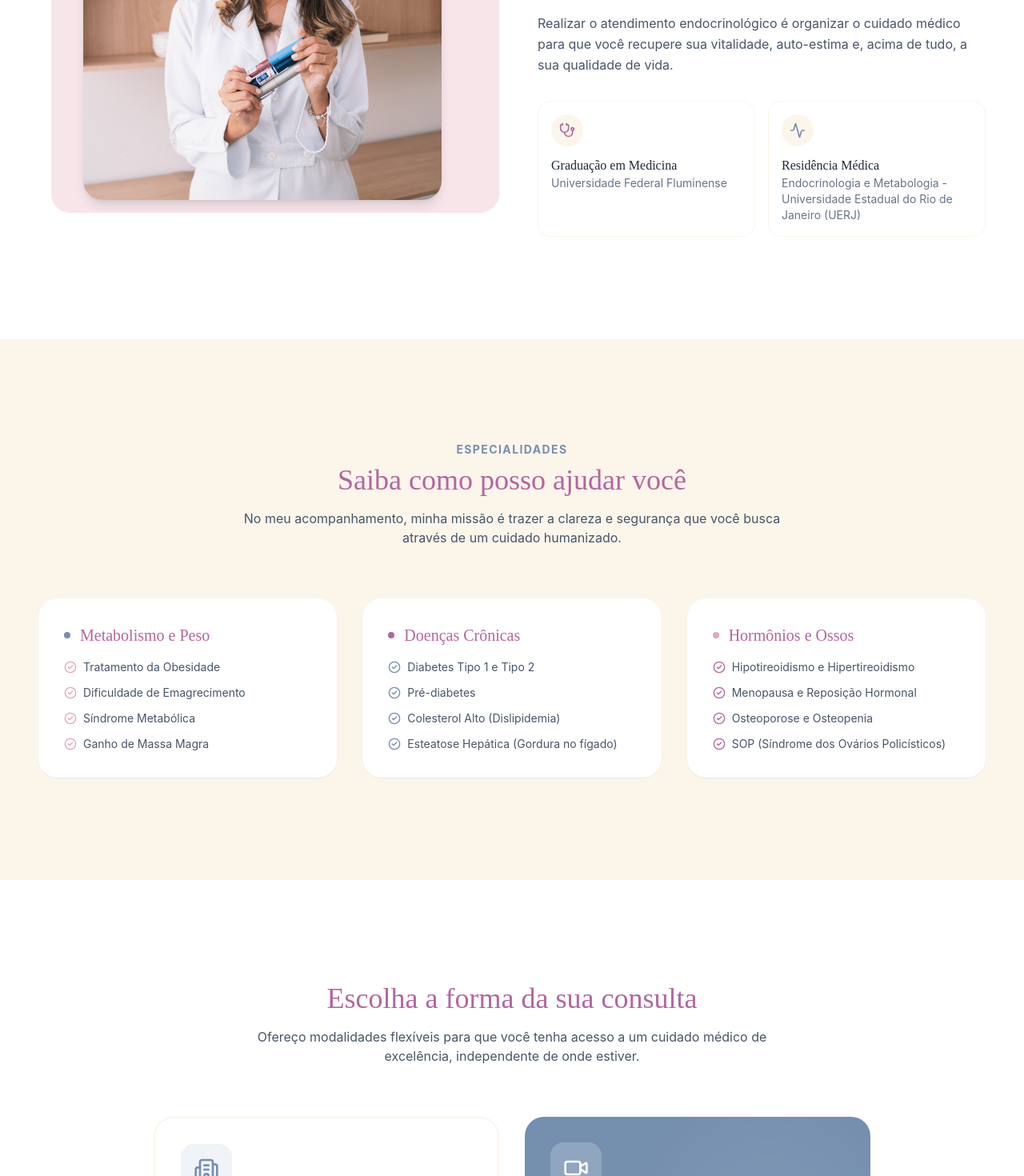
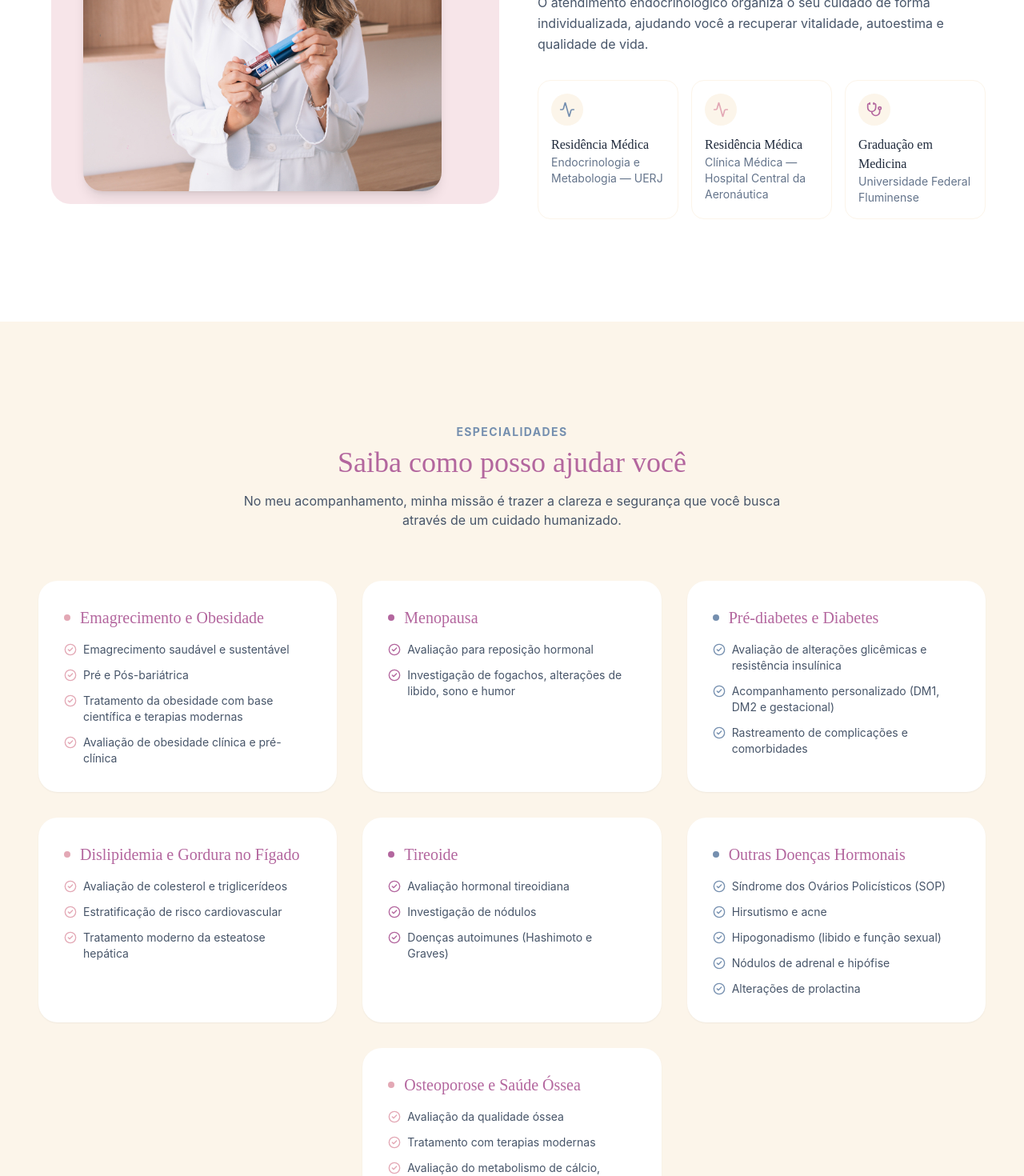
Before and after one commit to julianapereiradev/projeto-camila-barcelos, a React (Vite) app: page / in a window 1280 px wide. Shown: the part 1180-2650 px from the top of the page at 80% size. Built offline with nearby package versions, Linux system fonts and the light colour scheme.

Commit message:
feat: update professional bio, expand academic credentials, and refine service categories in App.jsx

```diff
--- a/src/App.jsx
+++ b/src/App.jsx
@@ -294,30 +294,37 @@ const App = () => {
 
             <div className="space-y-4 text-slate-600 leading-relaxed mb-8">
               <p>
-                Olá! Sou a <strong>Dra. Camila Barcelos</strong>, médica endocrinologista. Acredito que a medicina vai muito além de solicitar exames e prescrever medicações; trata-se de escutar ativamente e compreender o seu momento de vida.
+                Olá! Sou a <strong>Dra. Camila Barcelos</strong>, médica endocrinologista. Acredito que a medicina vai além de exames e prescrições — envolve escuta ativa e compreensão do seu momento de vida.
               </p>
               <p>
-                Desde o início da minha formação, percebi a importância de olhar o paciente como um todo. Meu objetivo é traduzir o funcionamento dos seus hormônios e metabolismo de forma clara, trazendo acolhimento para as suas dúvidas e construindo decisões com embasamento científico.
+                Desde o início da minha formação, aprendi a olhar o paciente de forma integral. Meu objetivo é entender seu organismo, avaliar metabolismo e hormônios com clareza, acolher suas dúvidas e tomar decisões com base científica.
               </p>
               <p>
-                Realizar o atendimento endocrinológico é organizar o cuidado médico para que você recupere sua vitalidade, auto-estima e, acima de tudo, a sua qualidade de vida.
+                O atendimento endocrinológico organiza o seu cuidado de forma individualizada, ajudando você a recuperar vitalidade, autoestima e qualidade de vida.
               </p>
             </div>
 
-            <div className="grid sm:grid-cols-2 gap-4">
+            <div className="grid sm:grid-cols-3 gap-4">
+              <div className="p-4 rounded-2xl border" style={{ borderColor: colors.creme, backgroundColor: '#ffffff' }}>
+                <div className="w-10 h-10 rounded-full flex items-center justify-center mb-3" style={{ backgroundColor: colors.creme, color: colors.azul }}>
+                  <Activity size={20} />
+                </div>
+                <h4 className="font-serif font-medium text-slate-800">Residência Médica</h4>
+                <p className="text-sm text-slate-500">Endocrinologia e Metabologia — UERJ</p>
+              </div>
+              <div className="p-4 rounded-2xl border" style={{ borderColor: colors.creme, backgroundColor: '#ffffff' }}>
+                <div className="w-10 h-10 rounded-full flex items-center justify-center mb-3" style={{ backgroundColor: colors.creme, color: colors.rosa }}>
+                  <Activity size={20} />
+                </div>
+                <h4 className="font-serif font-medium text-slate-800">Residência Médica</h4>
+                <p className="text-sm text-slate-500">Clínica Médica — Hospital Central da Aeronáutica</p>
+              </div>
               <div className="p-4 rounded-2xl border" style={{ borderColor: colors.creme, backgroundColor: '#ffffff' }}>
                 <div className="w-10 h-10 rounded-full flex items-center justify-center mb-3" style={{ backgroundColor: colors.creme, color: colors.lilas }}>
                   <Stethoscope size={20} />
                 </div>
                 <h4 className="font-serif font-medium text-slate-800">Graduação em Medicina</h4>
                 <p className="text-sm text-slate-500">Universidade Federal Fluminense</p>
-              </div>
-              <div className="p-4 rounded-2xl border" style={{ borderColor: colors.creme, backgroundColor: '#ffffff' }}>
-                <div className="w-10 h-10 rounded-full flex items-center justify-center mb-3" style={{ backgroundColor: colors.creme, color: colors.azul }}>
-                  <Activity size={20} />
-                </div>
-                <h4 className="font-serif font-medium text-slate-800">Residência Médica</h4>
-                <p className="text-sm text-slate-500">Endocrinologia e Metabologia - Universidade Estadual do Rio de Janeiro (UERJ)</p>
               </div>
             </div>
           </AnimatedSection>
@@ -339,29 +346,41 @@ const App = () => {
             <AnimatedSection direction="up" delay={0}>
               <div className="bg-white p-8 rounded-3xl h-full shadow-sm hover:shadow-md transition-shadow">
                 <h4 className="text-xl font-serif font-medium mb-4 flex items-center gap-3" style={{ color: colors.lilas }}>
-                  <span className="w-2 h-2 rounded-full" style={{ backgroundColor: colors.azul }}></span>
-                  Metabolismo e Peso
+                  <span className="w-2 h-2 rounded-full" style={{ backgroundColor: colors.rosa }}></span>
+                  Emagrecimento e Obesidade
                 </h4>
                 <ul className="space-y-3 text-slate-600 text-sm">
-                  <li className="flex items-start gap-2"><CheckCircle2 size={16} className="mt-0.5 shrink-0" style={{ color: colors.rosa }} /> Tratamento da Obesidade</li>
-                  <li className="flex items-start gap-2"><CheckCircle2 size={16} className="mt-0.5 shrink-0" style={{ color: colors.rosa }} /> Dificuldade de Emagrecimento</li>
-                  <li className="flex items-start gap-2"><CheckCircle2 size={16} className="mt-0.5 shrink-0" style={{ color: colors.rosa }} /> Síndrome Metabólica</li>
-                  <li className="flex items-start gap-2"><CheckCircle2 size={16} className="mt-0.5 shrink-0" style={{ color: colors.rosa }} /> Ganho de Massa Magra</li>
+                  <li className="flex items-start gap-2"><CheckCircle2 size={16} className="mt-0.5 shrink-0" style={{ color: colors.rosa }} /> Emagrecimento saudável e sustentável</li>
+                  <li className="flex items-start gap-2"><CheckCircle2 size={16} className="mt-0.5 shrink-0" style={{ color: colors.rosa }} /> Pré e Pós-bariátrica</li>
+                  <li className="flex items-start gap-2"><CheckCircle2 size={16} className="mt-0.5 shrink-0" style={{ color: colors.rosa }} /> Tratamento da obesidade com base científica e terapias modernas</li>
+                  <li className="flex items-start gap-2"><CheckCircle2 size={16} className="mt-0.5 shrink-0" style={{ color: colors.rosa }} /> Avaliação de obesidade clínica e pré-clínica</li>
                 </ul>
               </div>
             </AnimatedSection>
 
-            <AnimatedSection direction="up" delay={150}>
+            <AnimatedSection direction="up" delay={100}>
               <div className="bg-white p-8 rounded-3xl h-full shadow-sm hover:shadow-md transition-shadow">
                 <h4 className="text-xl font-serif font-medium mb-4 flex items-center gap-3" style={{ color: colors.lilas }}>
                   <span className="w-2 h-2 rounded-full" style={{ backgroundColor: colors.lilas }}></span>
-                  Doenças Crônicas
+                  Menopausa
                 </h4>
                 <ul className="space-y-3 text-slate-600 text-sm">
-                  <li className="flex items-start gap-2"><CheckCircle2 size={16} className="mt-0.5 shrink-0" style={{ color: colors.azul }} /> Diabetes Tipo 1 e Tipo 2</li>
-                  <li className="flex items-start gap-2"><CheckCircle2 size={16} className="mt-0.5 shrink-0" style={{ color: colors.azul }} /> Pré-diabetes</li>
-                  <li className="flex items-start gap-2"><CheckCircle2 size={16} className="mt-0.5 shrink-0" style={{ color: colors.azul }} /> Colesterol Alto (Dislipidemia)</li>
-                  <li className="flex items-start gap-2"><CheckCircle2 size={16} className="mt-0.5 shrink-0" style={{ color: colors.azul }} /> Esteatose Hepática (Gordura no fígado)</li>
+                  <li className="flex items-start gap-2"><CheckCircle2 size={16} className="mt-0.5 shrink-0" style={{ color: colors.lilas }} /> Avaliação para reposição hormonal</li>
+                  <li className="flex items-start gap-2"><CheckCircle2 size={16} className="mt-0.5 shrink-0" style={{ color: colors.lilas }} /> Investigação de fogachos, alterações de libido, sono e humor</li>
+                </ul>
+              </div>
+            </AnimatedSection>
+
+            <AnimatedSection direction="up" delay={200}>
+              <div className="bg-white p-8 rounded-3xl h-full shadow-sm hover:shadow-md transition-shadow">
+                <h4 className="text-xl font-serif font-medium mb-4 flex items-center gap-3" style={{ color: colors.lilas }}>
+                  <span className="w-2 h-2 rounded-full" style={{ backgroundColor: colors.azul }}></span>
+                  Pré-diabetes e Diabetes
+                </h4>
+                <ul className="space-y-3 text-slate-600 text-sm">
+                  <li className="flex items-start gap-2"><CheckCircle2 size={16} className="mt-0.5 shrink-0" style={{ color: colors.azul }} /> Avaliação de alterações glicêmicas e resistência insulínica</li>
+                  <li className="flex items-start gap-2"><CheckCircle2 size={16} className="mt-0.5 shrink-0" style={{ color: colors.azul }} /> Acompanhamento personalizado (DM1, DM2 e gestacional)</li>
+                  <li className="flex items-start gap-2"><CheckCircle2 size={16} className="mt-0.5 shrink-0" style={{ color: colors.azul }} /> Rastreamento de complicações e comorbidades</li>
                 </ul>
               </div>
             </AnimatedSection>
@@ -370,13 +389,56 @@ const App = () => {
               <div className="bg-white p-8 rounded-3xl h-full shadow-sm hover:shadow-md transition-shadow">
                 <h4 className="text-xl font-serif font-medium mb-4 flex items-center gap-3" style={{ color: colors.lilas }}>
                   <span className="w-2 h-2 rounded-full" style={{ backgroundColor: colors.rosa }}></span>
-                  Hormônios e Ossos
+                  Dislipidemia e Gordura no Fígado
                 </h4>
                 <ul className="space-y-3 text-slate-600 text-sm">
-                  <li className="flex items-start gap-2"><CheckCircle2 size={16} className="mt-0.5 shrink-0" style={{ color: colors.lilas }} /> Hipotireoidismo e Hipertireoidismo</li>
-                  <li className="flex items-start gap-2"><CheckCircle2 size={16} className="mt-0.5 shrink-0" style={{ color: colors.lilas }} /> Menopausa e Reposição Hormonal</li>
-                  <li className="flex items-start gap-2"><CheckCircle2 size={16} className="mt-0.5 shrink-0" style={{ color: colors.lilas }} /> Osteoporose e Osteopenia</li>
-                  <li className="flex items-start gap-2"><CheckCircle2 size={16} className="mt-0.5 shrink-0" style={{ color: colors.lilas }} /> SOP (Síndrome dos Ovários Policísticos)</li>
+                  <li className="flex items-start gap-2"><CheckCircle2 size={16} className="mt-0.5 shrink-0" style={{ color: colors.rosa }} /> Avaliação de colesterol e triglicerídeos</li>
+                  <li className="flex items-start gap-2"><CheckCircle2 size={16} className="mt-0.5 shrink-0" style={{ color: colors.rosa }} /> Estratificação de risco cardiovascular</li>
+                  <li className="flex items-start gap-2"><CheckCircle2 size={16} className="mt-0.5 shrink-0" style={{ color: colors.rosa }} /> Tratamento moderno da esteatose hepática</li>
+                </ul>
+              </div>
+            </AnimatedSection>
+
+            <AnimatedSection direction="up" delay={400}>
+              <div className="bg-white p-8 rounded-3xl h-full shadow-sm hover:shadow-md transition-shadow">
+                <h4 className="text-xl font-serif font-medium mb-4 flex items-center gap-3" style={{ color: colors.lilas }}>
+                  <span className="w-2 h-2 rounded-full" style={{ backgroundColor: colors.lilas }}></span>
+                  Tireoide
+                </h4>
+                <ul className="space-y-3 text-slate-600 text-sm">
+                  <li className="flex items-start gap-2"><CheckCircle2 size={16} className="mt-0.5 shrink-0" style={{ color: colors.lilas }} /> Avaliação hormonal tireoidiana</li>
+                  <li className="flex items-start gap-2"><CheckCircle2 size={16} className="mt-0.5 shrink-0" style={{ color: colors.lilas }} /> Investigação de nódulos</li>
+                  <li className="flex items-start gap-2"><CheckCircle2 size={16} className="mt-0.5 shrink-0" style={{ color: colors.lilas }} /> Doenças autoimunes (Hashimoto e Graves)</li>
+                </ul>
+              </div>
+            </AnimatedSection>
+
+            <AnimatedSection direction="up" delay={500}>
+              <div className="bg-white p-8 rounded-3xl h-full shadow-sm hover:shadow-md transition-shadow">
+                <h4 className="text-xl font-serif font-medium mb-4 flex items-center gap-3" style={{ color: colors.lilas }}>
+                  <span className="w-2 h-2 rounded-full" style={{ backgroundColor: colors.azul }}></span>
+                  Outras Doenças Hormonais
+                </h4>
+                <ul className="space-y-3 text-slate-600 text-sm">
+                  <li className="flex items-start gap-2"><CheckCircle2 size={16} className="mt-0.5 shrink-0" style={{ color: colors.azul }} /> Síndrome dos Ovários Policísticos (SOP)</li>
+                  <li className="flex items-start gap-2"><CheckCircle2 size={16} className="mt-0.5 shrink-0" style={{ color: colors.azul }} /> Hirsutismo e acne</li>
+                  <li className="flex items-start gap-2"><CheckCircle2 size={16} className="mt-0.5 shrink-0" style={{ color: colors.azul }} /> Hipogonadismo (libido e função sexual)</li>
+                  <li className="flex items-start gap-2"><CheckCircle2 size={16} className="mt-0.5 shrink-0" style={{ color: colors.azul }} /> Nódulos de adrenal e hipófise</li>
+                  <li className="flex items-start gap-2"><CheckCircle2 size={16} className="mt-0.5 shrink-0" style={{ color: colors.azul }} /> Alterações de prolactina</li>
+                </ul>
+              </div>
+            </AnimatedSection>
+
+            <AnimatedSection direction="up" delay={600} className="lg:col-start-2">
+              <div className="bg-white p-8 rounded-3xl h-full shadow-sm hover:shadow-md transition-shadow">
+                <h4 className="text-xl font-serif font-medium mb-4 flex items-center gap-3" style={{ color: colors.lilas }}>
+                  <span className="w-2 h-2 rounded-full" style={{ backgroundColor: colors.rosa }}></span>
+                  Osteoporose e Saúde Óssea
+                </h4>
+                <ul className="space-y-3 text-slate-600 text-sm">
+                  <li className="flex items-start gap-2"><CheckCircle2 size={16} className="mt-0.5 shrink-0" style={{ color: colors.rosa }} /> Avaliação da qualidade óssea</li>
+                  <li className="flex items-start gap-2"><CheckCircle2 size={16} className="mt-0.5 shrink-0" style={{ color: colors.rosa }} /> Tratamento com terapias modernas</li>
+                  <li className="flex items-start gap-2"><CheckCircle2 size={16} className="mt-0.5 shrink-0" style={{ color: colors.rosa }} /> Avaliação do metabolismo de cálcio, fósforo e magnésio</li>
                 </ul>
               </div>
             </AnimatedSection>
```
